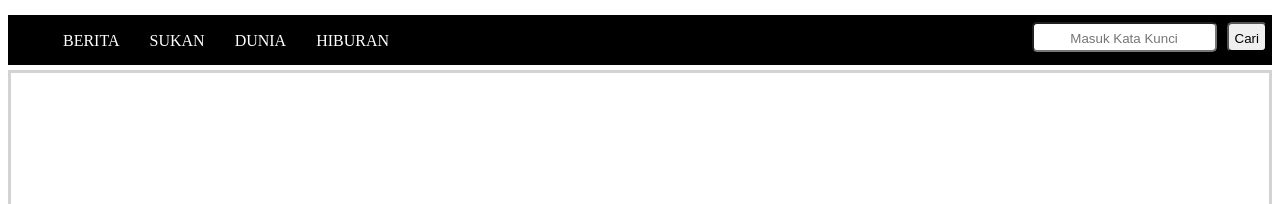
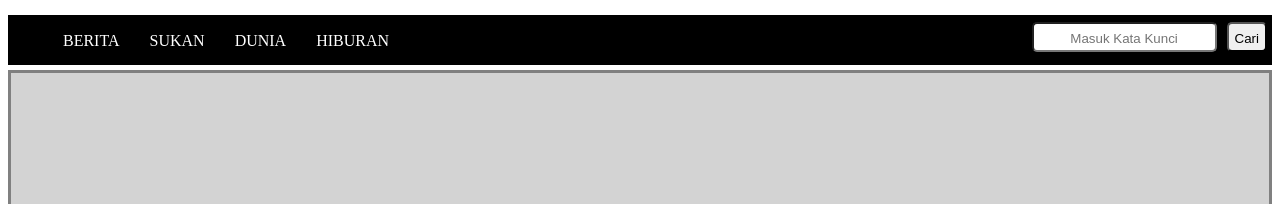
Before and after one commit to deanaamirra/KPD1023-PA-K4, a plain HTML site: page index.html in a window 1280 px wide. Shown: the part 223-427 px from the top of the page. Drawn offline with Linux system fonts and the light colour scheme.

Commit message:
Update index.html

```diff
--- a/index.html
+++ b/index.html
@@ -109,8 +109,8 @@
       .kandungan {
       margin: auto;
       margin-top: 5px;
-      background-color: white;
-      border: 3px solid lightgray;
+      background-color: lightgray;
+      border: 3px solid gray;
       text-align: center;
       }
       .kandungan tr {
```
